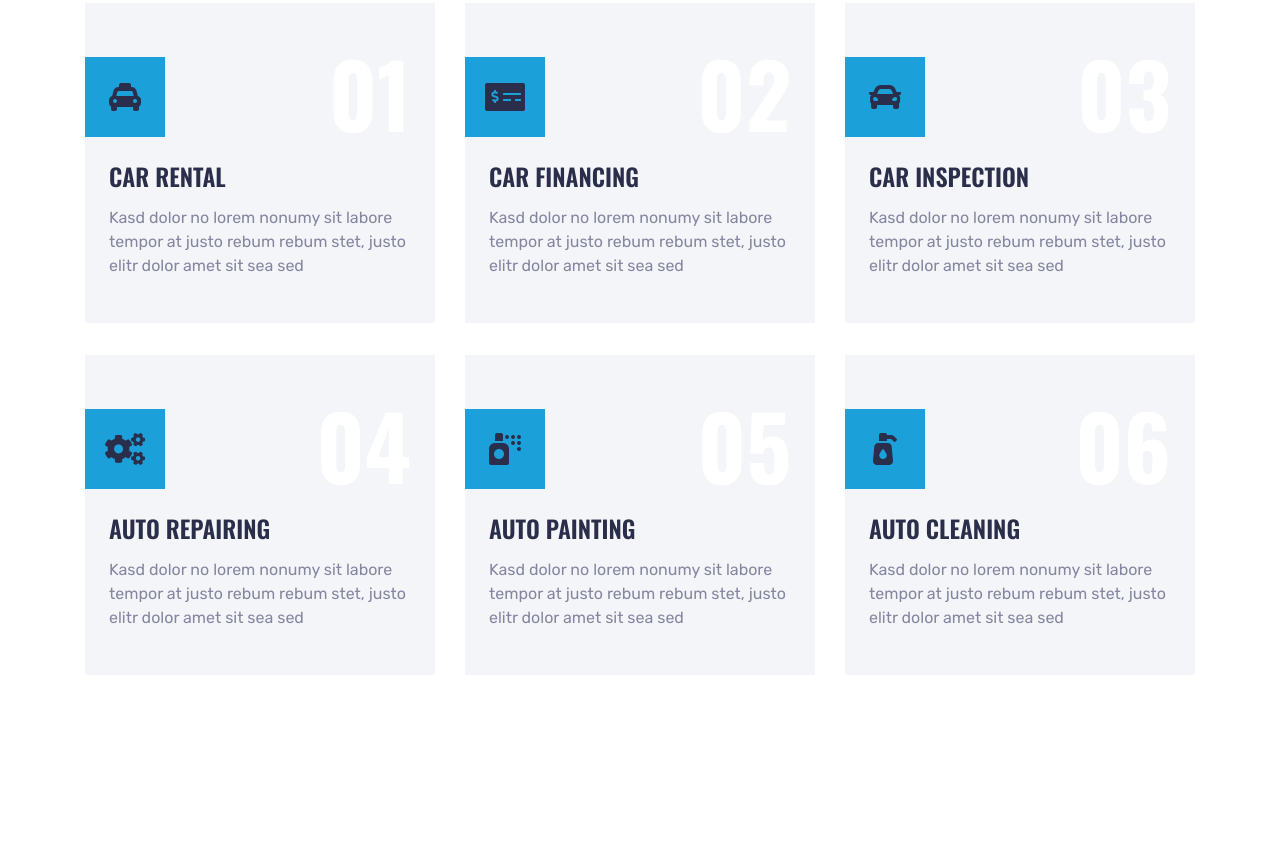
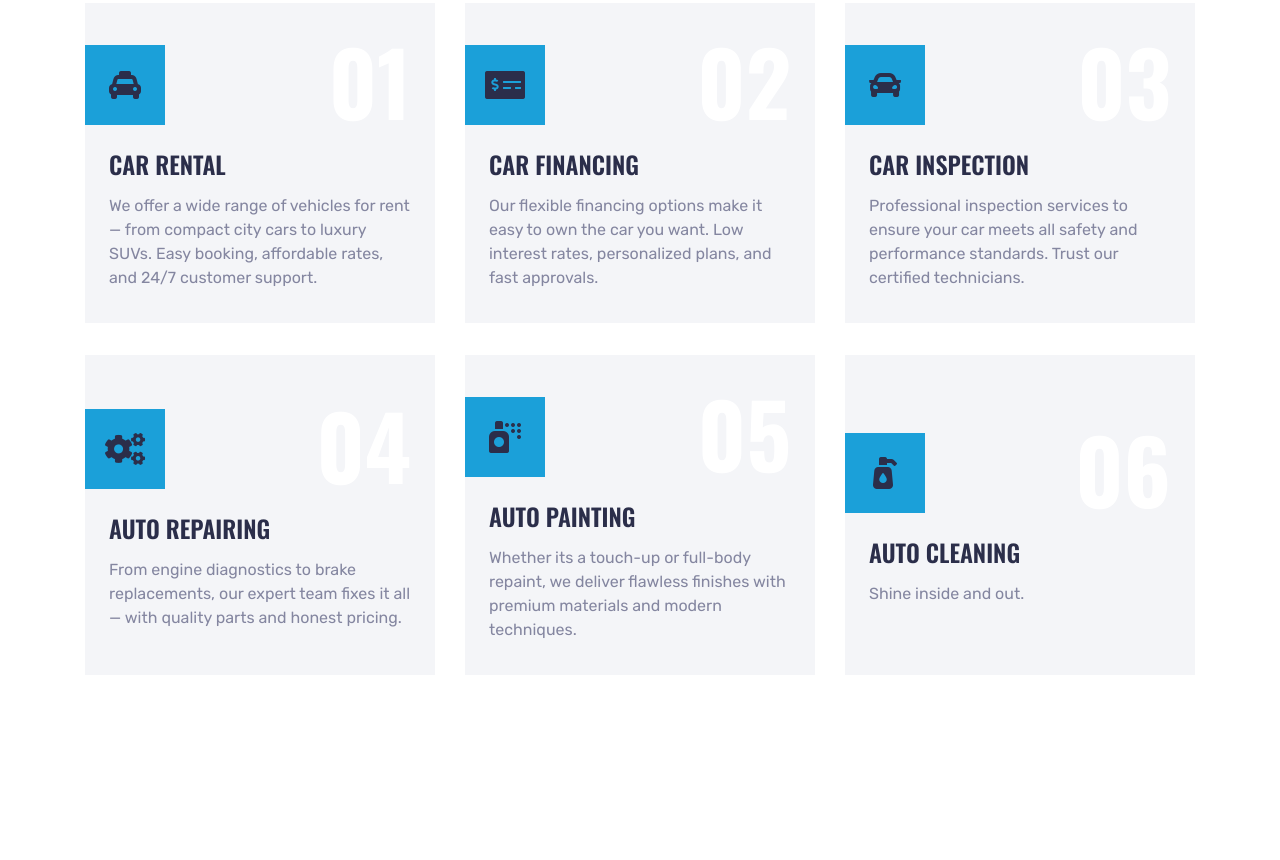
Before and after one commit to Dimitar-Iliev-ops/MBT-CARS-OFFCIAL.github.io, a website with bundled scripts: page service.html in a window 1280 px wide. Shown: the part 920-1780 px from the top of the page. Built offline with nearby package versions, Linux system fonts and the light colour scheme.

Commit message:
Service page
.

```diff
--- a/service.html
+++ b/service.html
@@ -169,7 +169,8 @@
                             <h1 class="display-2 text-white mt-n2 m-0">01</h1>
                         </div>
                         <h4 class="text-uppercase mb-3">Car Rental</h4>
-                        <p class="m-0">Kasd dolor no lorem nonumy sit labore tempor at justo rebum rebum stet, justo elitr dolor amet sit sea sed</p>
+                        <p class="m-0">We offer a wide range of vehicles for rent — from compact city cars to luxury SUVs. Easy
+                            booking, affordable rates, and 24/7 customer support.</p>
                     </div>
                 </div>
                 <div class="col-lg-4 col-md-6 mb-2">
@@ -181,7 +182,8 @@
                             <h1 class="display-2 text-white mt-n2 m-0">02</h1>
                         </div>
                         <h4 class="text-uppercase mb-3">Car Financing</h4>
-                        <p class="m-0">Kasd dolor no lorem nonumy sit labore tempor at justo rebum rebum stet, justo elitr dolor amet sit sea sed</p>
+                        <p class="m-0">Our flexible financing options make it easy to own the car you want. Low interest rates,
+                            personalized plans, and fast approvals.</p>
                     </div>
                 </div>
                 <div class="col-lg-4 col-md-6 mb-2">
@@ -193,7 +195,8 @@
                             <h1 class="display-2 text-white mt-n2 m-0">03</h1>
                         </div>
                         <h4 class="text-uppercase mb-3">Car Inspection</h4>
-                        <p class="m-0">Kasd dolor no lorem nonumy sit labore tempor at justo rebum rebum stet, justo elitr dolor amet sit sea sed</p>
+                        <p class="m-0">Professional inspection services to ensure your car meets all safety and performance standards.
+                            Trust our certified technicians.</p>
                     </div>
                 </div>
                 <div class="col-lg-4 col-md-6 mb-2">
@@ -205,7 +208,8 @@
                             <h1 class="display-2 text-white mt-n2 m-0">04</h1>
                         </div>
                         <h4 class="text-uppercase mb-3">Auto Repairing</h4>
-                        <p class="m-0">Kasd dolor no lorem nonumy sit labore tempor at justo rebum rebum stet, justo elitr dolor amet sit sea sed</p>
+                        <p class="m-0">From engine diagnostics to brake replacements, our expert team fixes it all — with quality parts
+                            and honest pricing.</p>
                     </div>
                 </div>
                 <div class="col-lg-4 col-md-6 mb-2">
@@ -217,7 +221,8 @@
                             <h1 class="display-2 text-white mt-n2 m-0">05</h1>
                         </div>
                         <h4 class="text-uppercase mb-3">Auto Painting</h4>
-                        <p class="m-0">Kasd dolor no lorem nonumy sit labore tempor at justo rebum rebum stet, justo elitr dolor amet sit sea sed</p>
+                        <p class="m-0">Whether its a touch-up or full-body repaint, we deliver flawless finishes with premium
+                            materials and modern techniques.</p>
                     </div>
                 </div>
                 <div class="col-lg-4 col-md-6 mb-2">
@@ -229,7 +234,7 @@
                             <h1 class="display-2 text-white mt-n2 m-0">06</h1>
                         </div>
                         <h4 class="text-uppercase mb-3">Auto Cleaning</h4>
-                        <p class="m-0">Kasd dolor no lorem nonumy sit labore tempor at justo rebum rebum stet, justo elitr dolor amet sit sea sed</p>
+                        <p class="m-0">Shine inside and out.</p>
                     </div>
                 </div>
             </div>
@@ -245,7 +250,7 @@
                 <div class="py-5">
                     <h1 class="display-1 text-uppercase text-primary mb-4">50% OFF</h1>
                     <h1 class="text-uppercase text-light mb-4">Special Offer For New Members</h1>
-                    <p class="mb-4">Only for Sunday from 1st Jan to 30th Jan 2045</p>
+                    <p class="mb-4">Only for Sunday from 1st Jan to 30th Jan 2025</p>
                     <a class="btn btn-primary mt-2 py-3 px-5" href="">Register Now</a>
                 </div>
             </div>
```
Also changed, not shown: about.html (+5 -1 lines), index.html (+5 -1 lines).
